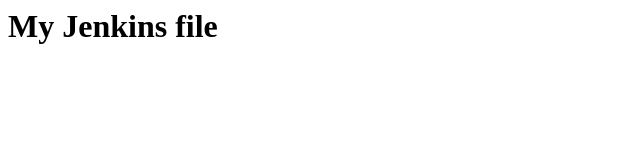
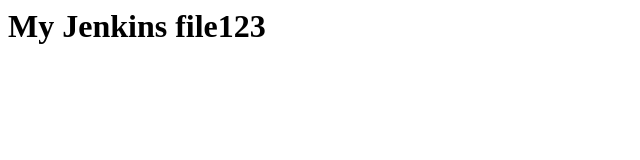
Before and after one commit to stsiapan/aws, a plain HTML site: page index.html in a window 1280 px wide. Shown: the full height of the page, 0-640 px from the left. Drawn offline with Linux system fonts and the light colour scheme.

Commit message:
Update index.html

```diff
--- a/index.html
+++ b/index.html
@@ -1 +1 @@
-<h1>My Jenkins file</h1>
+<h1>My Jenkins file123</h1>
```
